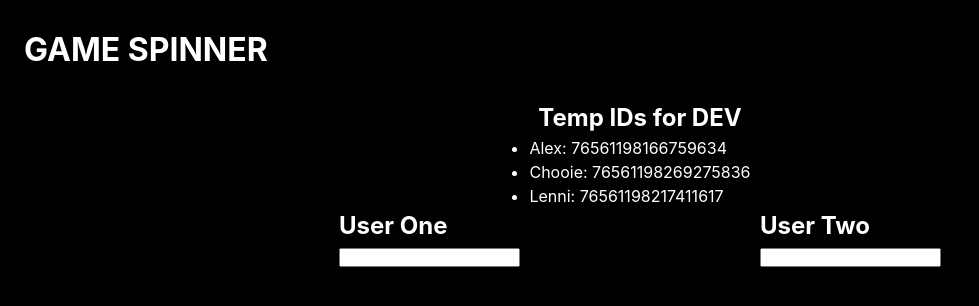
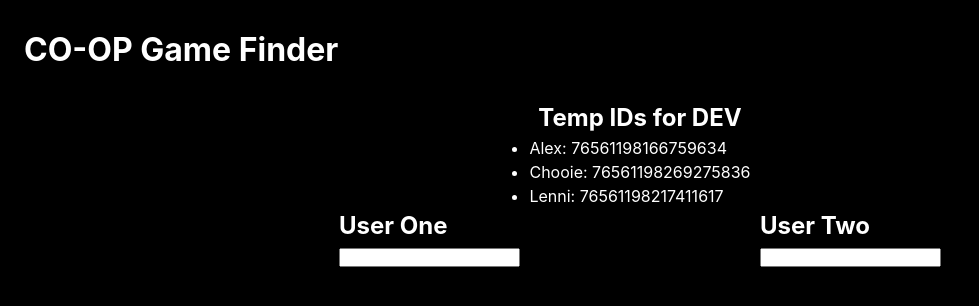
Before and after one commit to ATlexEide/COOP-Game-Picker, a React (Vite) app: page / in a window 1280 px wide. Shown: the top 306 px of the page, without its empty margins (0-979 px from the left). Built offline with nearby package versions, Linux system fonts and the light colour scheme.

Commit message:
Update heading

```diff
--- a/src/components/Main/Header.jsx
+++ b/src/components/Main/Header.jsx
@@ -3,7 +3,7 @@ import "./Header.css";
 export default function Header() {
   return (
     <header>
-      <h1>GAME SPINNER</h1>
+      <h1>CO-OP Game Finder</h1>
     </header>
   );
 }
```
